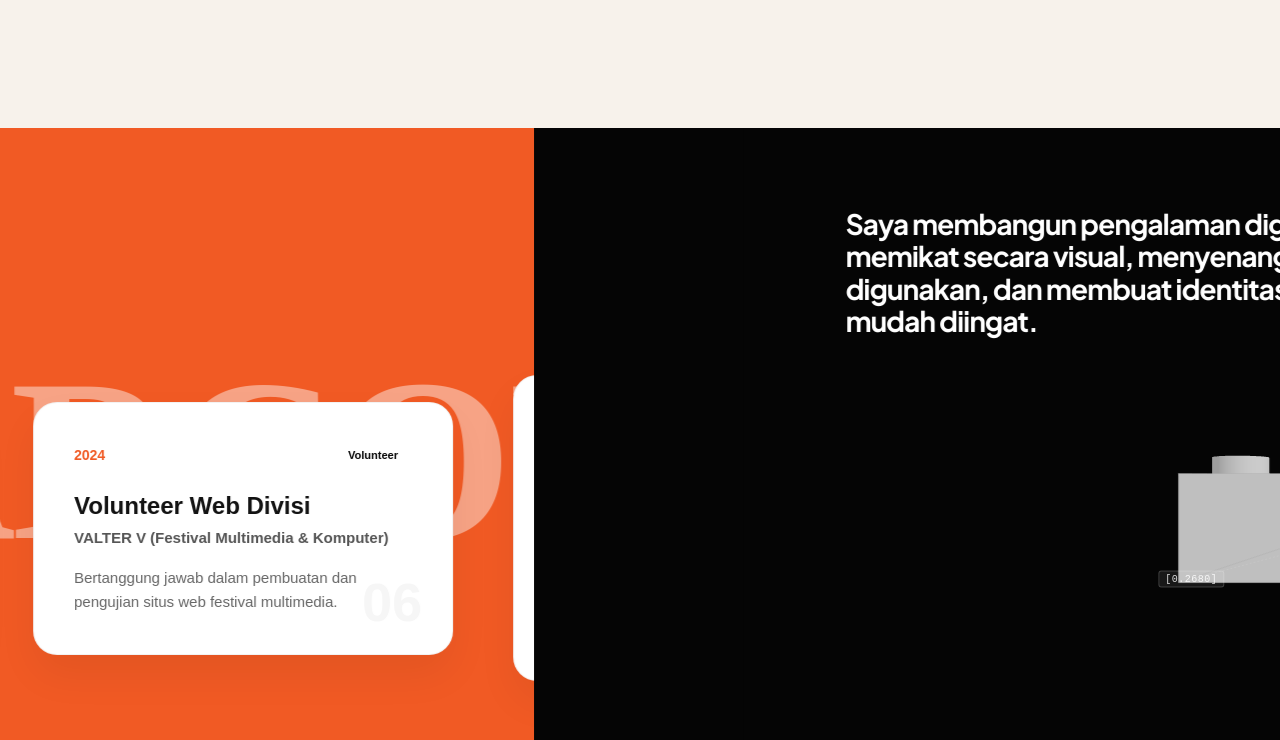
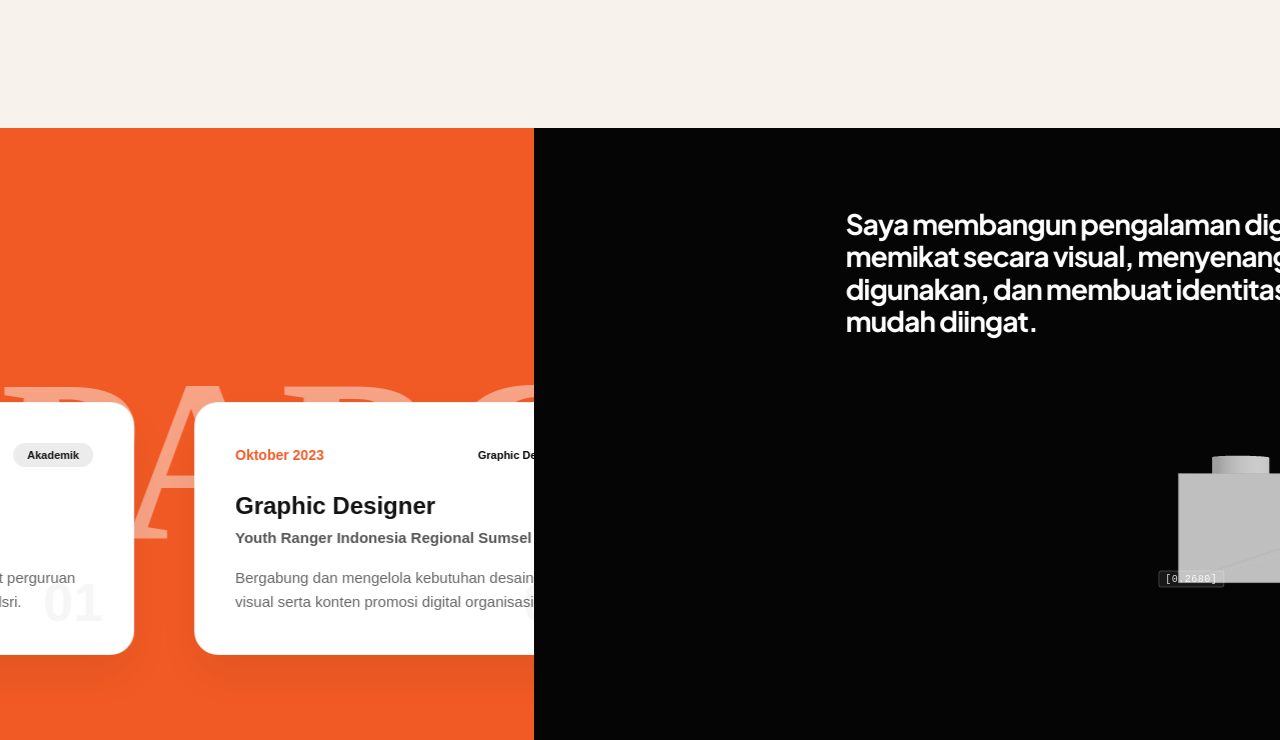
Before and after one commit to Darren0099/Raffli-dev, a Next.js app: page / in a window 1280 px wide. Shown: the part 2600-3340 px from the top of the page. Built offline with nearby package versions, Linux system fonts and the light colour scheme.

Commit message:
refactor: integrate components/Experience.tsx with shared horizontal stage

```diff
--- a/components/Experience.tsx
+++ b/components/Experience.tsx
@@ -1,7 +1,5 @@
 'use client';
 
-import { useRef } from 'react';
-import { motion, useScroll, useTransform } from 'framer-motion';
 import '../app/styles/experience.css';
 import { useLanguage } from './LanguageProvider';
 import { useLocalizedStrings } from '@/hooks/useLocalizedProjects';
@@ -124,30 +122,20 @@ const experienceData = [
 export default function Experience() {
   const { lang } = useLanguage();
   const localized = useLocalizedStrings(experienceData.flatMap((item) => [item.year, item.category, item.title, item.desc]));
-  const containerRef = useRef<HTMLDivElement>(null);
-
-  const { scrollYProgress } = useScroll({
-    target: containerRef,
-    offset: ["start start", "end end"]
-  });
-
-  const xTransform = useTransform(scrollYProgress, [0, 1], ["0%", "-78%"]);
-  const bgTextX = useTransform(scrollYProgress, [0, 1], ["0%", "-20%"]);
-
   return (
-    <section ref={containerRef} className="exp-scroll-container" id="experience" style={{ height: '300vh' }}>
+    <section className="exp-scroll-container" aria-label={lang === "id" ? "Kartu pengalaman" : "Experience cards"}>
       <div className="exp-sticky-viewport">
 
-        <motion.div className="exp-huge-bg-text" style={{ x: bgTextX }}>
+        <div className="exp-huge-bg-text">
           VOIR, PARCOURS & EXPERIENCES.
-        </motion.div>
+        </div>
 
         <div className="exp-fixed-header">
           <h2 className="exp-title">{lang === "id" ? "Perjalanan & Pengalaman" : "Journey & Experience"}</h2>
           <p className="exp-subtitle">{lang === "id" ? "Eksplorasi langkah demi langkah dari awal hingga sekarang." : "A step-by-step journey from the beginning to today."}</p>
         </div>
 
-        <motion.div className="exp-horizontal-track" style={{ x: xTransform }}>
+        <div className="exp-horizontal-track">
           <div className="exp-track-spacer"></div>
 
           {experienceData.map((item, i) => (
@@ -170,7 +158,7 @@ export default function Experience() {
           ))}
 
           <div className="exp-track-spacer"></div>
-        </motion.div>
+        </div>
 
       </div>
     </section>
```
